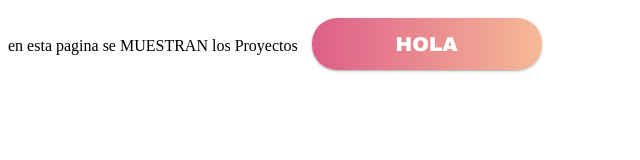
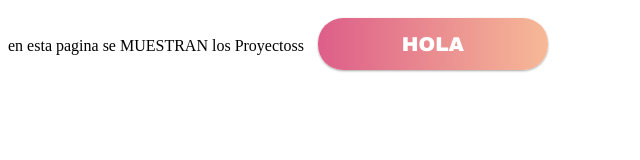
Before and after one commit to OmarG15/OmarG15.github.io, a website: page proyectos.html in a window 1280 px wide. Shown: the full height of the page, 0-640 px from the left. Drawn offline with Linux system fonts and the light colour scheme.

Commit message:
cambios desde github

```diff
--- a/proyectos.html
+++ b/proyectos.html
@@ -8,7 +8,7 @@
     <title>Proyectos</title>
 </head>
 <body>
-    en esta pagina se MUESTRAN los Proyectos
+    en esta pagina se MUESTRAN los Proyectoss
     <a class="gradient-button gradient-button-1"> hola </a>
 </body>
 </html>
```
